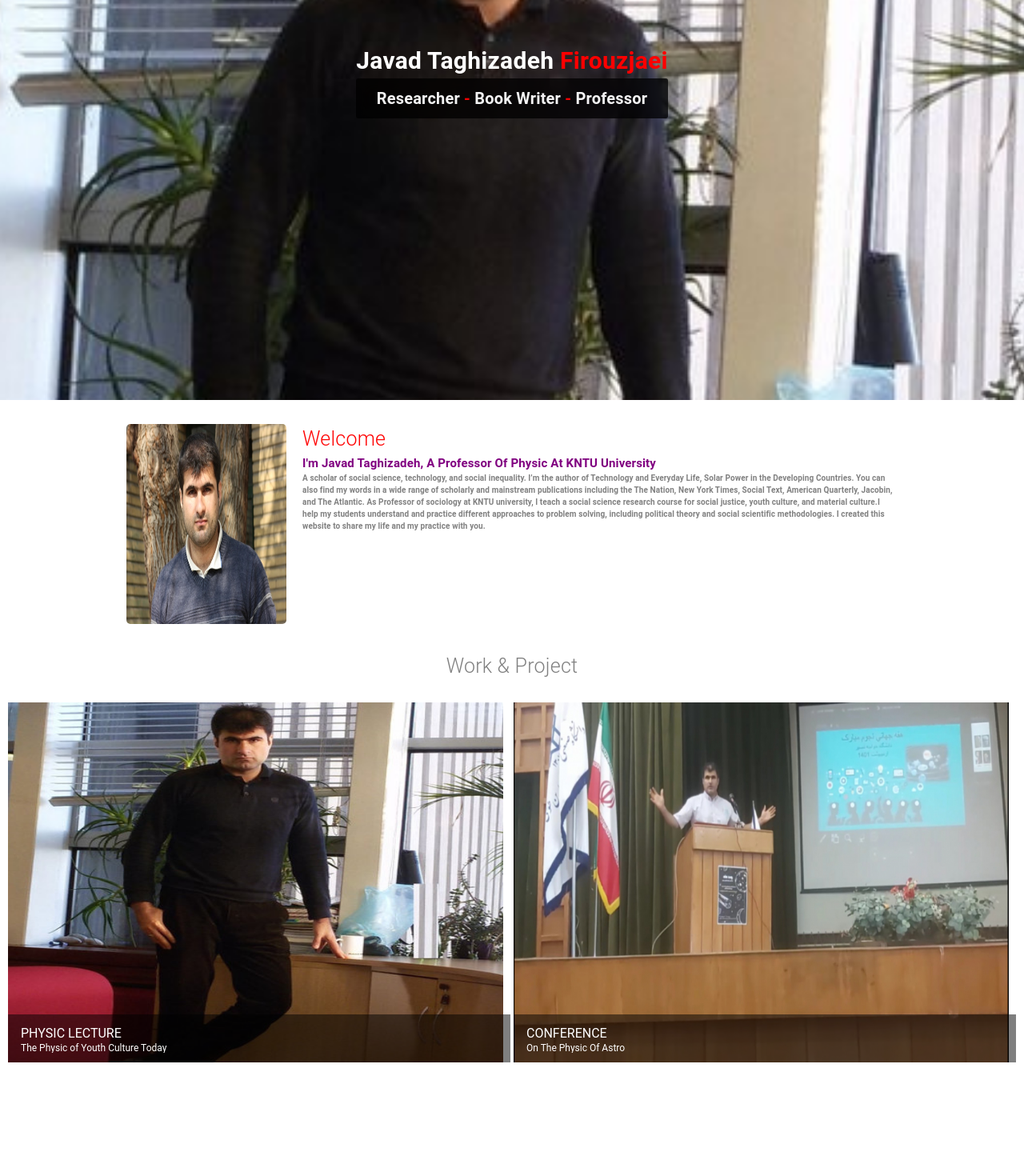
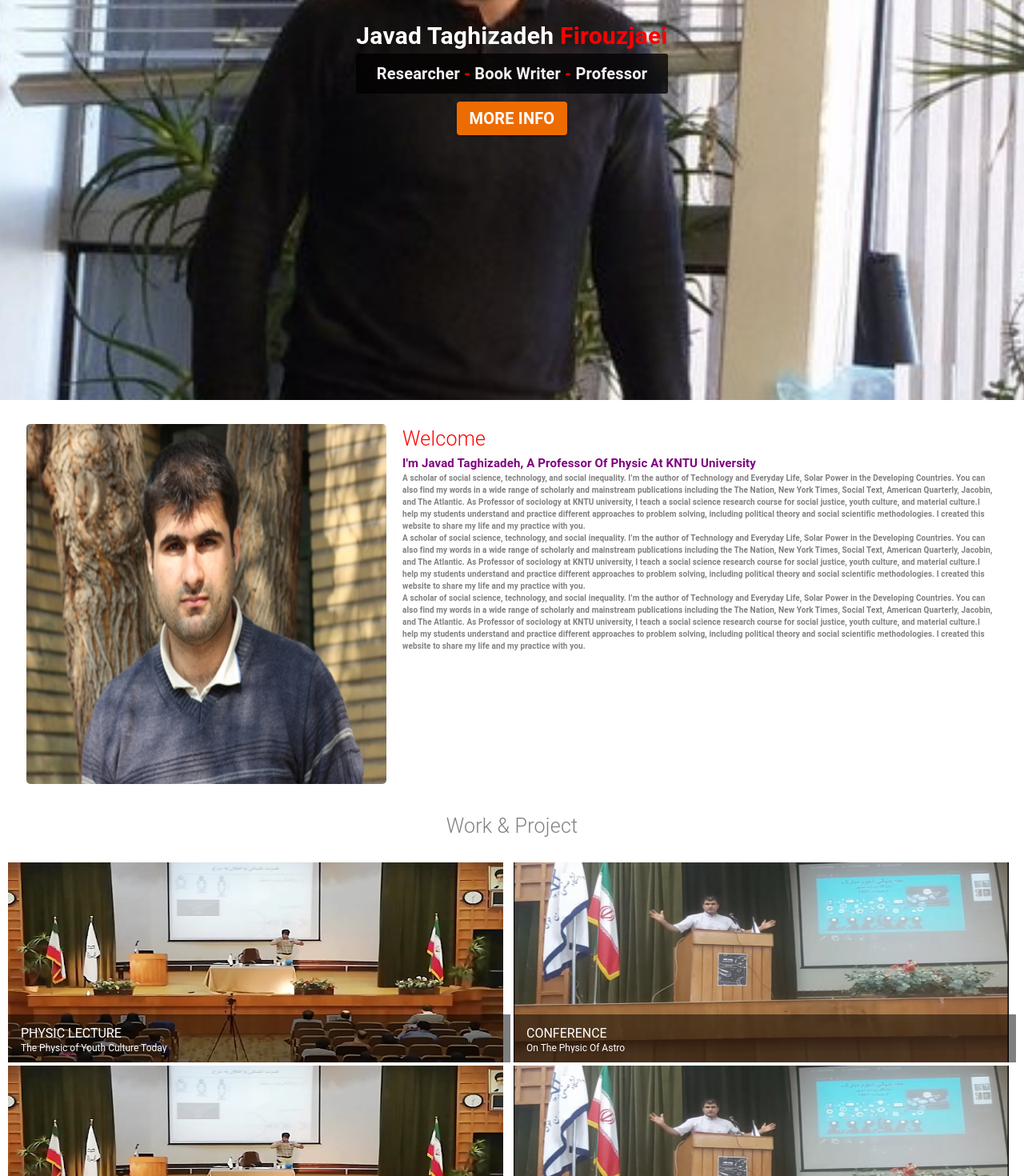
Before and after one commit to aryan-salemababdi/J.TaghizadehWeb, a Next.js app: page / in a window 1280 px wide. Shown: the part 300-1770 px from the top of the page at 80% size. Before the commit the page ends 1654 px from the top, so only its background shows below. Built offline with nearby package versions, Linux system fonts and the light colour scheme.

Commit message:
some cheanges

```diff
--- a/components/module/AboutMe.js
+++ b/components/module/AboutMe.js
@@ -10,8 +10,8 @@ const AboutMe = () => {
                     <Image
                         src="/images/PH1200009.jpg"
                         alt="imgMe"
-                        width={200}
-                        height={250}
+                        width={450}
+                        height={450}
                         style={{ borderRadius: "5px" }}
                     />
                 </div>
@@ -37,6 +37,20 @@ const AboutMe = () => {
                     >
                      A scholar of social science, technology, and social inequality. I’m the author of Technology and Everyday Life, Solar Power in the Developing Countries. You can also find my words in a wide range of scholarly and mainstream publications including the The Nation, New York Times, Social Text, American Quarterly, Jacobin, and The Atlantic. As Professor of sociology at KNTU university, I teach a social science research course for social justice, youth culture, and material culture.I help my students understand and practice different approaches to problem solving, including political theory and social scientific methodologies. I created this website to share my life and my practice with you.
                     </Typography>
+                    <Typography
+                        fontSize={10}
+                        fontWeight="bold"
+                        color="Gray"
+                    >
+                     A scholar of social science, technology, and social inequality. I’m the author of Technology and Everyday Life, Solar Power in the Developing Countries. You can also find my words in a wide range of scholarly and mainstream publications including the The Nation, New York Times, Social Text, American Quarterly, Jacobin, and The Atlantic. As Professor of sociology at KNTU university, I teach a social science research course for social justice, youth culture, and material culture.I help my students understand and practice different approaches to problem solving, including political theory and social scientific methodologies. I created this website to share my life and my practice with you.
+                    </Typography>
+                    <Typography
+                        fontSize={10}
+                        fontWeight="bold"
+                        color="Gray"
+                    >
+                     A scholar of social science, technology, and social inequality. I’m the author of Technology and Everyday Life, Solar Power in the Developing Countries. You can also find my words in a wide range of scholarly and mainstream publications including the The Nation, New York Times, Social Text, American Quarterly, Jacobin, and The Atlantic. As Professor of sociology at KNTU university, I teach a social science research course for social justice, youth culture, and material culture.I help my students understand and practice different approaches to problem solving, including political theory and social scientific methodologies. I created this website to share my life and my practice with you.
+                    </Typography>
 
                 </div>
             </div>
--- a/components/module/Banner.js
+++ b/components/module/Banner.js
@@ -1,6 +1,10 @@
-import { Typography } from "@mui/material";
+import { Button, Typography } from "@mui/material";
 import styles from "./Banner.module.scss"
 const Banner = () => {
+
+
+
+
     const mystyle = {
         background: "url(/images/Javad-Taghizadeh-Firouzjaee2.jpg)",
         margin: "0px",
@@ -32,6 +36,21 @@ const Banner = () => {
                         Researcher <span style={{ color: "red", }}>-</span> Book Writer <span style={{ color: "red", }}>-</span> Professor
                     </Typography>
                 </div>
+                <Button
+                variant="contained"
+                sx={{margin:"10px 0px"}}
+                color="warning"
+                onClick ={()=>{
+                    alert("push to about me page")
+                }}
+                >
+                    <Typography
+                    fontSize={20}
+                    fontWeight="bold"
+                    >
+                        More Info
+                    </Typography>
+                </Button>
             </div>
         </div>
     )
--- a/components/module/WorkProject.js
+++ b/components/module/WorkProject.js
@@ -10,12 +10,23 @@ const WorkProject = () => {
 
     const itemData = [
         {
-            img: "/images/Javad-Taghizadeh-Firouzjaee.jpg",
+            img: "/images/15163455-1094-b__3208.jpg",
             title: "PHYSIC LECTURE",
             text: "The Physic of Youth Culture Today",
             rows: 2,
             cols: 2,
             featured: true,
+        },
+        {
+            img: "/images/45022370-3376-b__3284.jpg",
+            title: "CONFERENCE",
+            text: "On The Physic Of Astro",
+        },
+        {
+            img: "/images/15163455-1094-b__3208.jpg",
+            title: "PHYSIC LECTURE",
+            text: "The Physic of Youth Culture Today",
+            text: "On The Physic Of Astro",
         },
         {
             img: "/images/45022370-3376-b__3284.jpg",
@@ -46,7 +57,7 @@ const WorkProject = () => {
                                 alt={item.title}
                                 loading="lazy"
                                 width={619}
-                                height={450}
+                                height={250}
                             />
                             <ImageListItemBar
                                 title={item.title}
```
